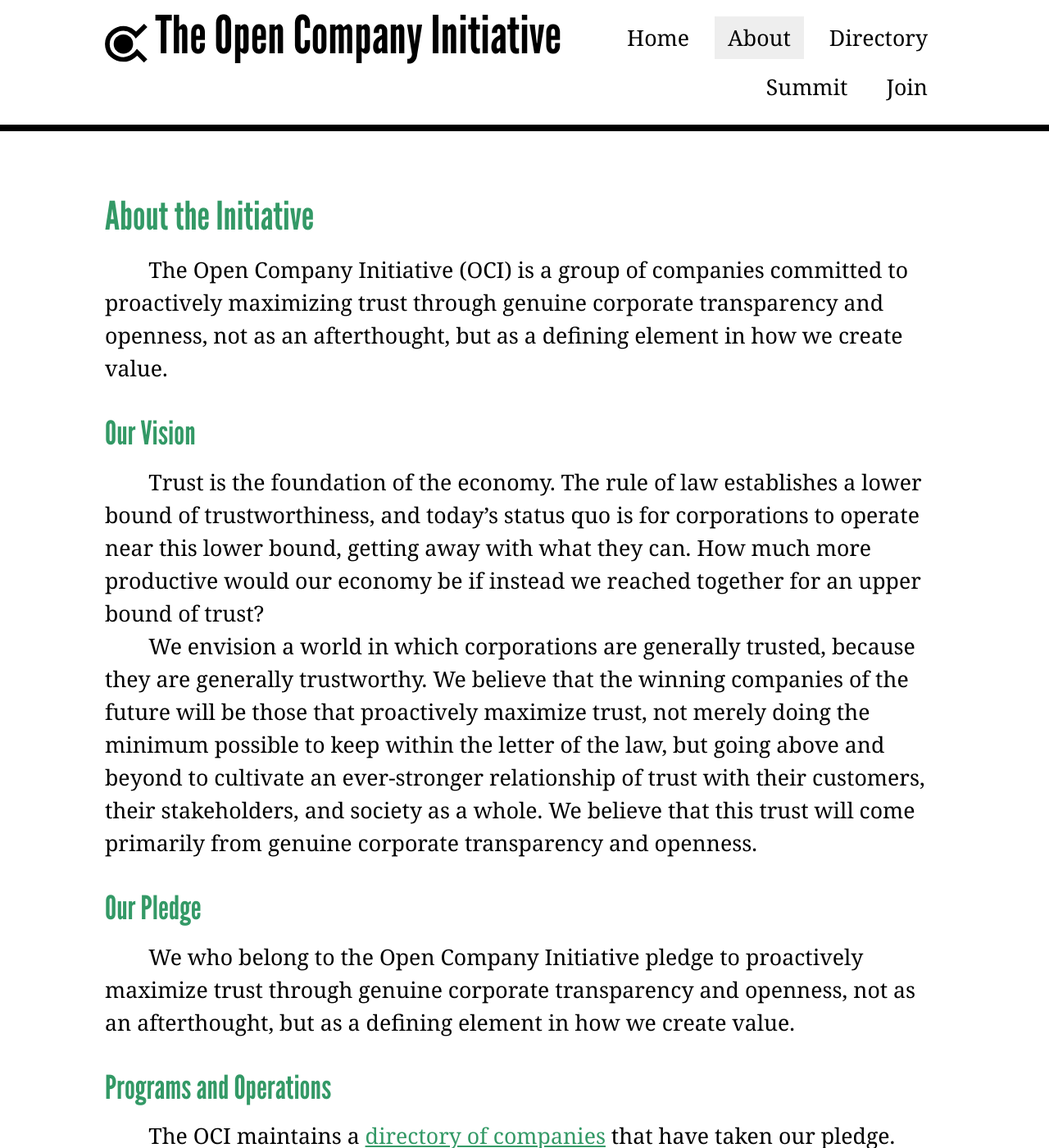
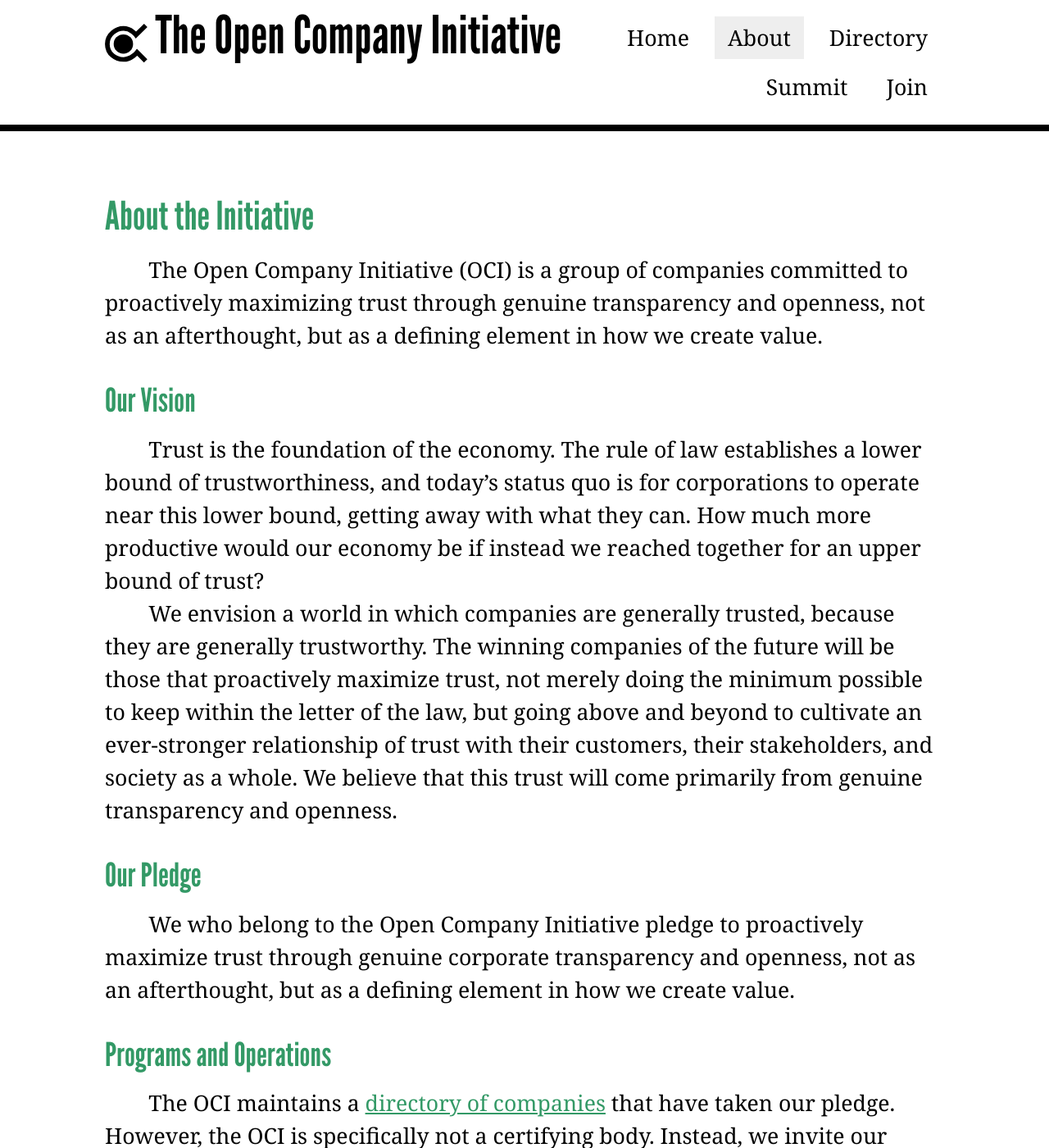
Before and after one commit to opencompany/www.opencompany.org, a Jekyll site: the page built from about/index.md, in a window 1280 px wide and 1400 px high. Shown: the whole window at 82% size. Built offline with Jekyll 4.4.1, drawn with Linux system fonts in a browser that asks for light colours; Markdown is read by kramdown in place of the engine named in the settings.

Commit message:
Removed most references to "corporations"
Corporations refer to a specific legal form; "company" is a more general reference to collective action.

```diff
--- a/about/index.md
+++ b/about/index.md
@@ -5,7 +5,7 @@
 ---
 
 The Open Company Initiative (OCI) is a group of companies committed to
-proactively maximizing trust through genuine corporate transparency and
+proactively maximizing trust through genuine transparency and
 openness, not as an afterthought, but as a defining element in how we create
 value.
 
@@ -18,13 +18,13 @@
 productive would our economy be if instead we reached together for an upper
 bound of trust?
 
-We envision a world in which corporations are generally trusted, because they
-are generally trustworthy. We believe that the winning companies of the future
+We envision a world in which companies are generally trusted, because they
+are generally trustworthy.  The winning companies of the future
 will be those that proactively maximize trust, not merely doing the minimum
 possible to keep within the letter of the law, but going above and beyond to
 cultivate an ever-stronger relationship of trust with their customers, their
 stakeholders, and society as a whole. We believe that this trust will come
-primarily from genuine corporate transparency and openness.
+primarily from genuine transparency and openness.
 
 
 ### Our Pledge
```
